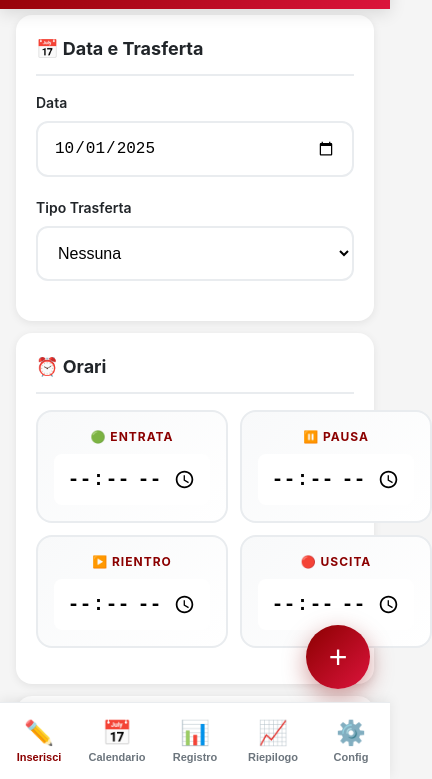
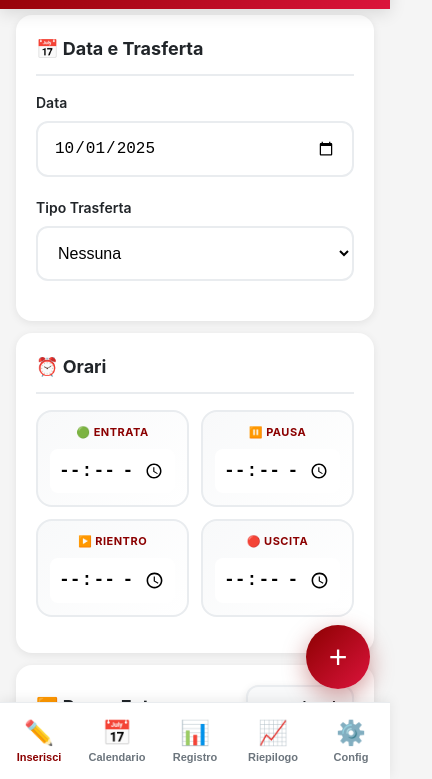
Before and after one commit to Gugli40/gestione-orari-lavoro, a plain HTML site: page index.html in a window 390 px wide. Shown: the part 65-844 px from the top of the page, 432 px wide, since content can reach past the window. Drawn offline with nearby package versions, Linux system fonts and the light colour scheme.

Commit message:
V4 Mobile

```diff
--- a/index.html
+++ b/index.html
@@ -164,8 +164,9 @@
             background: linear-gradient(135deg, #f8f9fa 0%, #ffffff 100%);
             border: 2px solid var(--border);
             border-radius: 16px;
-            padding: 16px;
+            padding: 12px;
             text-align: center;
+            min-width: 0;
         }
 
         .time-card.active {
@@ -174,24 +175,25 @@
         }
 
         .time-label {
-            font-size: 12px;
+            font-size: 11px;
             font-weight: 700;
             color: var(--primary);
             text-transform: uppercase;
-            letter-spacing: 1px;
+            letter-spacing: 0.5px;
             margin-bottom: 8px;
             display: block;
         }
 
         .time-card input[type="time"] {
             width: 100%;
-            padding: 12px;
+            padding: 10px 8px;
             border: none;
             border-radius: 8px;
-            font-size: 20px;
+            font-size: 18px;
             font-weight: 700;
             text-align: center;
             background: white;
+            box-sizing: border-box;
         }
 
         /* BUTTONS - Large and Touch Friendly */
```
